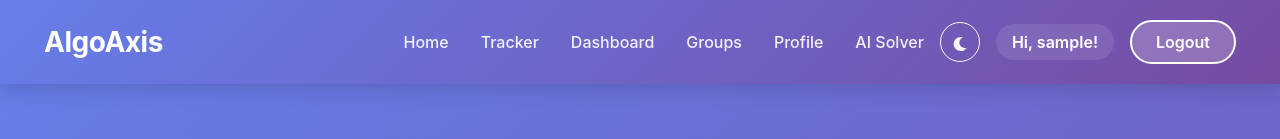
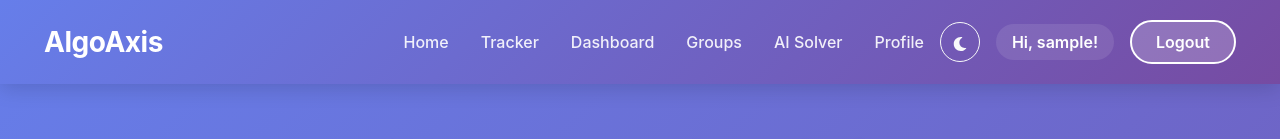
Before and after one commit to Rao0403/AlgoAxis, a Next.js app in the folder frontend/: page / in a window 1280 px wide. Shown: the top 139 px of the page. Built offline with nearby package versions, Linux system fonts and the light colour scheme; no server answers; sample sign-in values are in the browser's storage.

Commit message:
Edited Navbar

```diff
--- a/frontend/components/Navbar.js
+++ b/frontend/components/Navbar.js
@@ -74,10 +74,10 @@ export default function Navbar() {
                   <Link href="/groups" className="nav-link">Groups</Link>
                 </li>
                 <li className="nav-item">
-                  <Link href="/profile" className="nav-link">Profile</Link>
+                  <Link href="/solver" className="nav-link">AI Solver</Link>
                 </li>
                 <li className="nav-item">
-                  <Link href="/solver" className="nav-link">AI Solver</Link>
+                  <Link href="/profile" className="nav-link">Profile</Link>
                 </li>
                 <li className="nav-item">
                   <button
```
